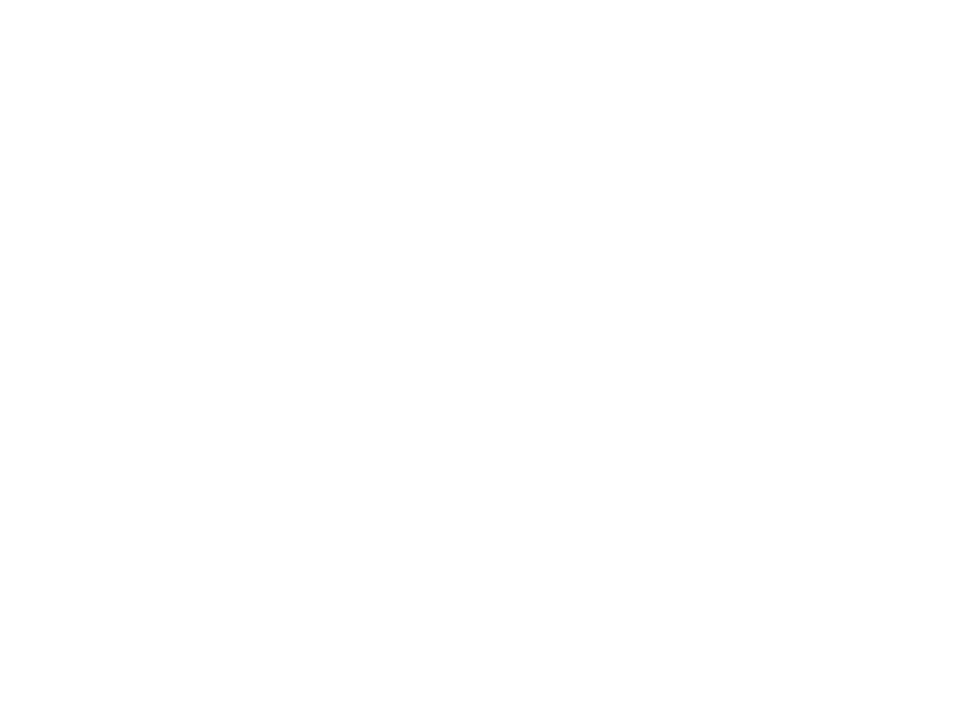
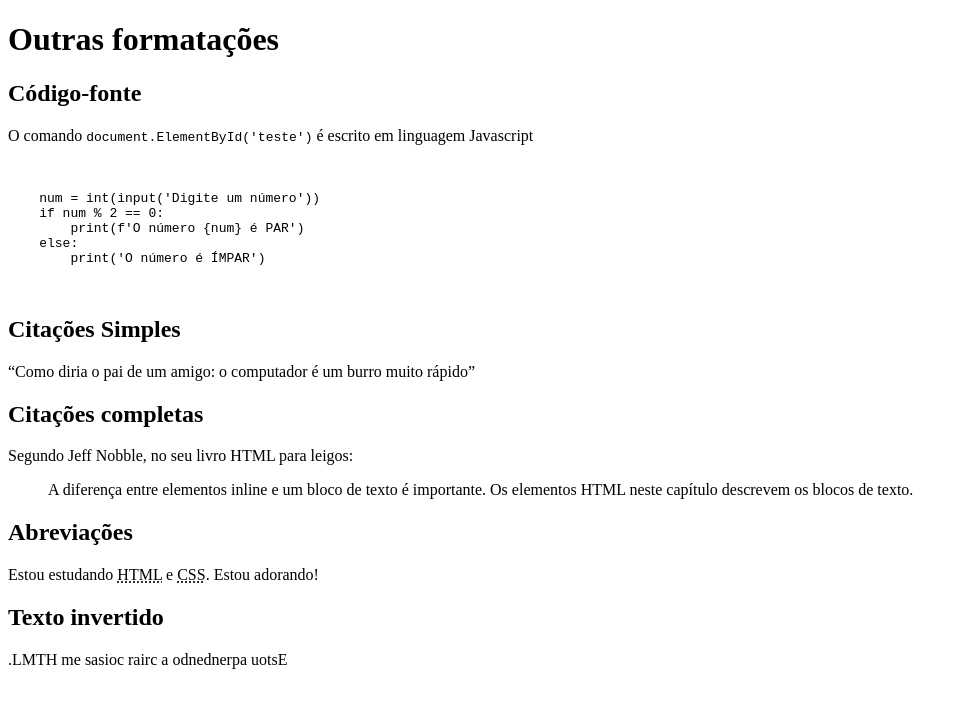
Before and after one commit to bhclira/html-css, a plain HTML site: page exercicios/ex009/index.html in a window 1280 px wide. Shown: the whole page, without its empty margins (0-964 px from the left). Drawn offline with Linux system fonts and the light colour scheme.

Commit message:
Aula 09
Abreviações e Citações

```diff
--- a/exercicios/ex009/index.html
+++ b/exercicios/ex009/index.html
@@ -4,9 +4,32 @@
     <meta charset="UTF-8">
     <meta http-equiv="X-UA-Compatible" content="IE=edge">
     <meta name="viewport" content="width=device-width, initial-scale=1.0">
-    <title>Document</title>
+    <title>Outras formatações</title>
 </head>
 <body>
+    <h1>Outras formatações</h1>
+    <h2>Código-fonte</h2>
+    <p>O comando <code>document.ElementById('teste')</code> é escrito em linguagem Javascript</p>
+    <pre> <!-- formatação com identação-->
+        <code> <!-- use ctrl+shit+tab para arrastar o bloco de código inteiro dentro de 'pre' para trás -->
+    num = int(input('Digite um número'))
+    if num % 2 == 0:
+        print(f'O número {num} é PAR')
+    else:
+        print('O número é ÍMPAR')
+        </code> <!-- code é comando para letras com o mesmo espaçamento -->
+    </pre>
+    <h2>Citações Simples</h2>
+    <p><q>Como diria o pai de um amigo: o computador é um burro muito rápido</q></p>
+    <h2>Citações completas</h2>
+    <p>Segundo Jeff Nobble, no seu livro HTML para leigos:</p>
+    <blockquote cite="file:///C:/Users/breno/OneDrive/Documentos/Estudos/html-css/exercicios/ex009/index.html"> <!-- recurso de citações em bloco com identação -->
+        A diferença entre elementos inline e um bloco de texto é importante. Os elementos HTML neste capítulo descrevem os blocos de texto.
+    </blockquote>
+    <h2>Abreviações</h2>
+    <p>Estou estudando <abbr title="HyperText Markup Language">HTML</abbr> e <abbr title="Cascading Style Sheets">CSS</abbr>. Estou adorando!</p> <!-- envelopar com abbr possibilita adicionar legenda na abreviação dentro do HTML -->
+    <h2>Texto invertido</h2>
+    <p><bdo dir="rtl">Estou aprendendo a criar coisas em HTML.</bdo></p>
 
 </body>
 </html>
```
